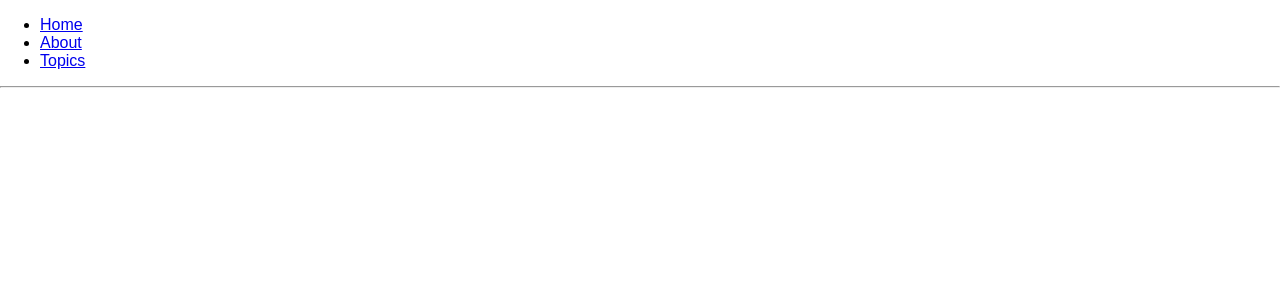
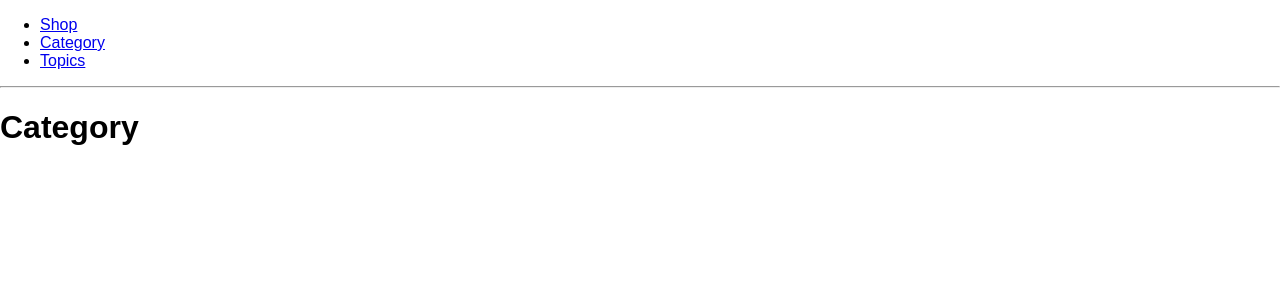
Before and after one commit to marat-curious/shopping-list, a React (Create React App) app in the folder client/: page /category in a window 1280 px wide. Shown: the top 300 px of the page. Built offline with nearby package versions, Linux system fonts and the light colour scheme.

Commit message:
add shop and category components to router

```diff
--- a/client/src/App.js
+++ b/client/src/App.js
@@ -4,19 +4,8 @@ import {
   Route,
   Link
 } from 'react-router-dom';
-
-
-const Home = () => (
-  <div>
-    <h2>Home</h2>
-  </div>
-)
-
-const About = () => (
-  <div>
-    <h2>About</h2>
-  </div>
-)
+import Shop from './Shop';
+import Category from './Category';
 
 const Topic = ({ match }) => (
   <div>
@@ -56,15 +45,15 @@ const App = () => (
   <Router>
     <div>
       <ul>
-        <li><Link to="/">Home</Link></li>
-        <li><Link to="/about">About</Link></li>
+        <li><Link to="/shop">Shop</Link></li>
+        <li><Link to="/category">Category</Link></li>
         <li><Link to="/topics">Topics</Link></li>
       </ul>
 
       <hr/>
 
-      <Route exact path="/" component={Home}/>
-      <Route path="/about" component={About}/>
+      <Route exact path="/shop" component={Shop}/>
+      <Route path="/category" component={Category}/>
       <Route path="/topics" component={Topics}/>
     </div>
   </Router>
--- /dev/null
+++ b/client/src/Category.js
@@ -0,0 +1,13 @@
+import React, { Component } from 'react';
+
+class Category extends Component {
+  render() {
+    return (
+      <div>
+        <h1>Category</h1>
+      </div>
+    );
+  }
+};
+
+export default Category;
--- /dev/null
+++ b/client/src/Shop.js
@@ -0,0 +1,13 @@
+import React, { Component } from 'react';
+
+class Shop extends Component {
+  render() {
+    return (
+      <div>
+        <h1>Shop</h1>
+      </div>
+    );
+  }
+};
+
+export default Shop;
```
